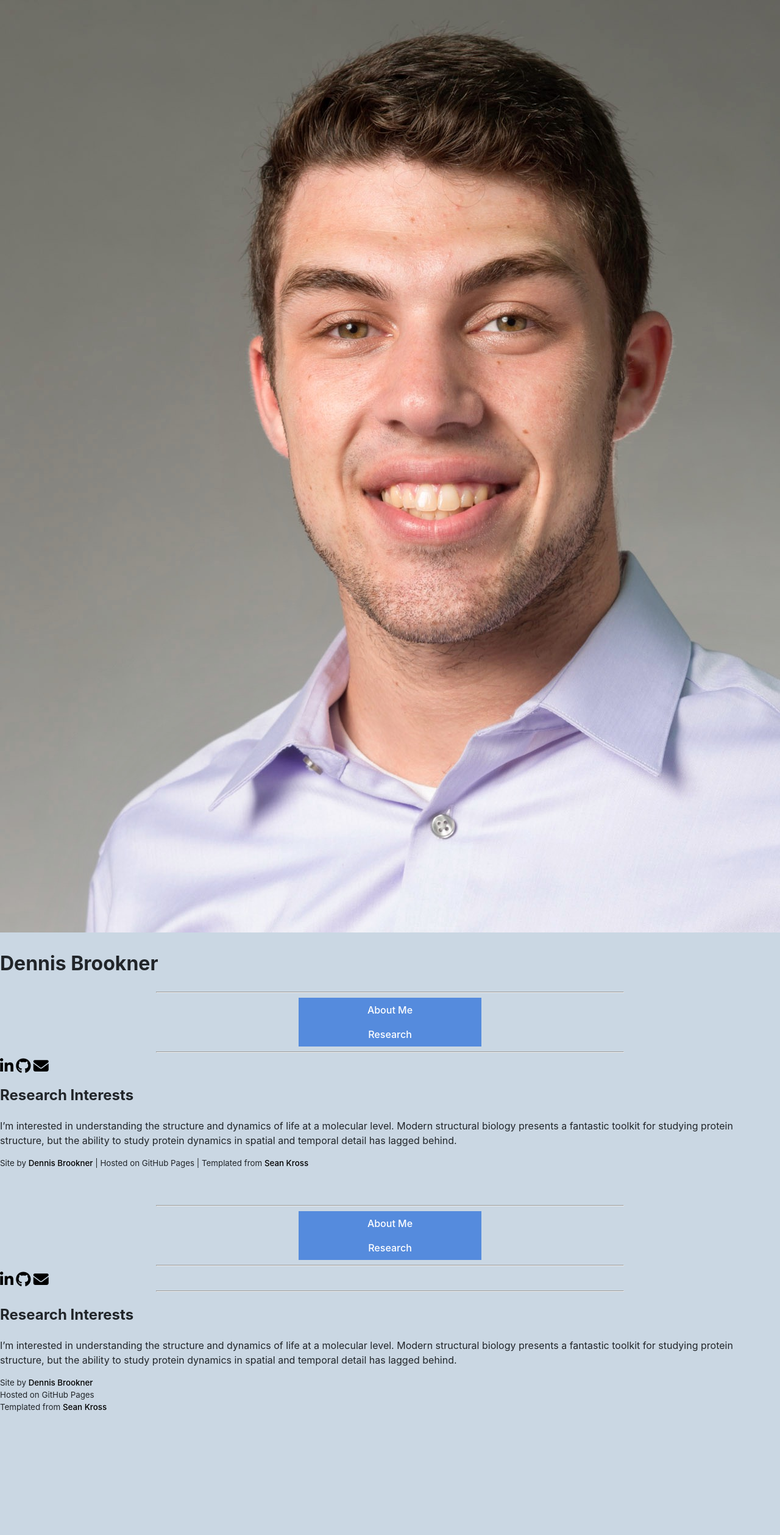
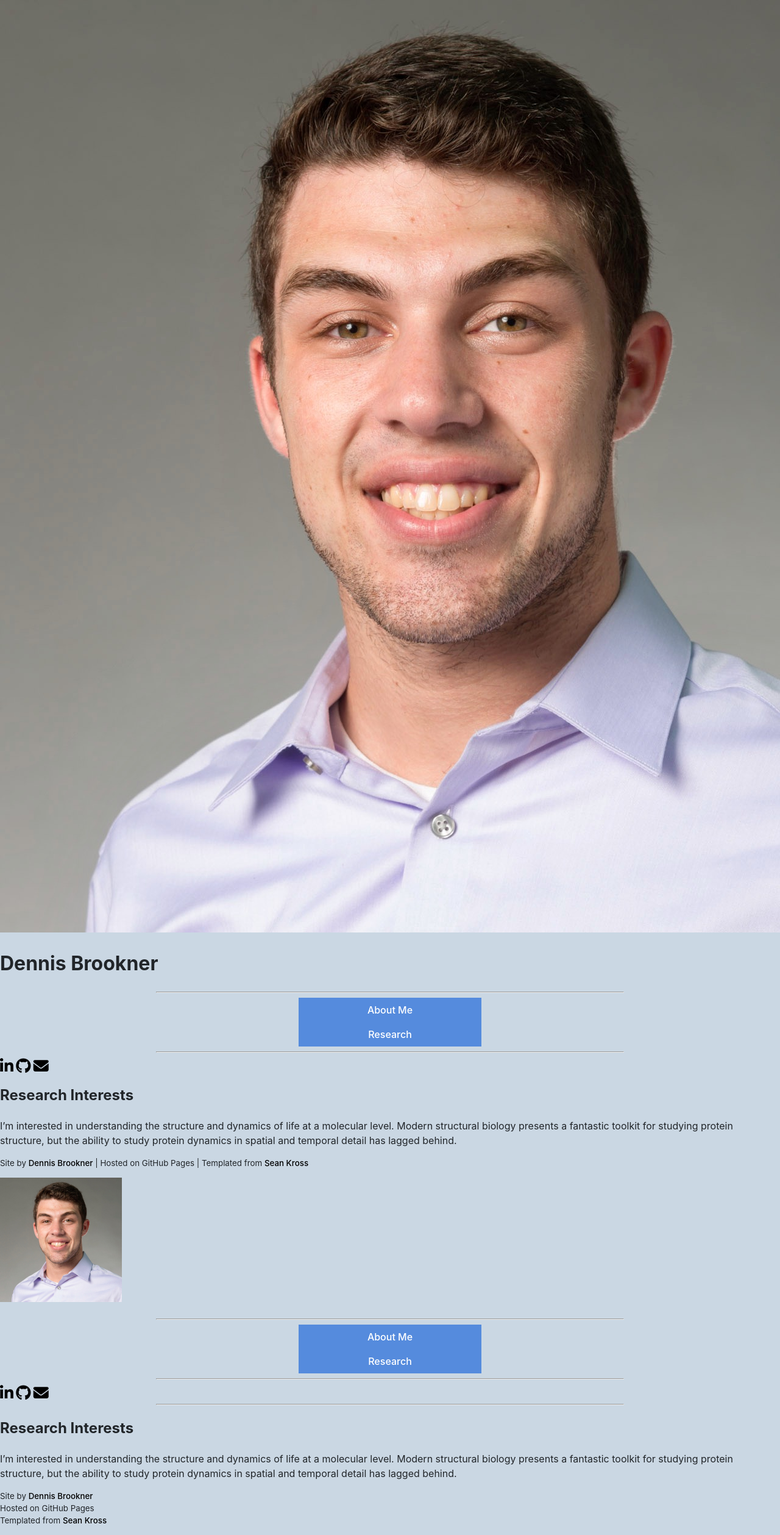
Before and after one commit to dennisbrookner/dennisbrookner.github.io, a Jekyll site: the page built from research.md, in a window 1280 px wide. Shown: the whole page at 61% size. Built offline with Jekyll 4.4.1, drawn with Linux system fonts in a browser that asks for light colours; nearby versions of some CDN libraries; before the commit the page ends 2332 px from its top, so only the background shows below that.

Commit message:
Update flexcolumns.html

```diff
--- a/_layouts/flexcolumns.html
+++ b/_layouts/flexcolumns.html
@@ -41,7 +41,7 @@
     <div class="d-flex flex-col">
       <div class="mx-auto">
         <div class="p-3 mt-3 text-center">
-          <img src="{{page.headshot}}" width="200" class="rounded">
+          <img src="{{site.headshot}}" width="200" class="rounded">
         </div>
         <div class="p-2 text-center">
           <h1>{{ page.myname }}</h1>
```
